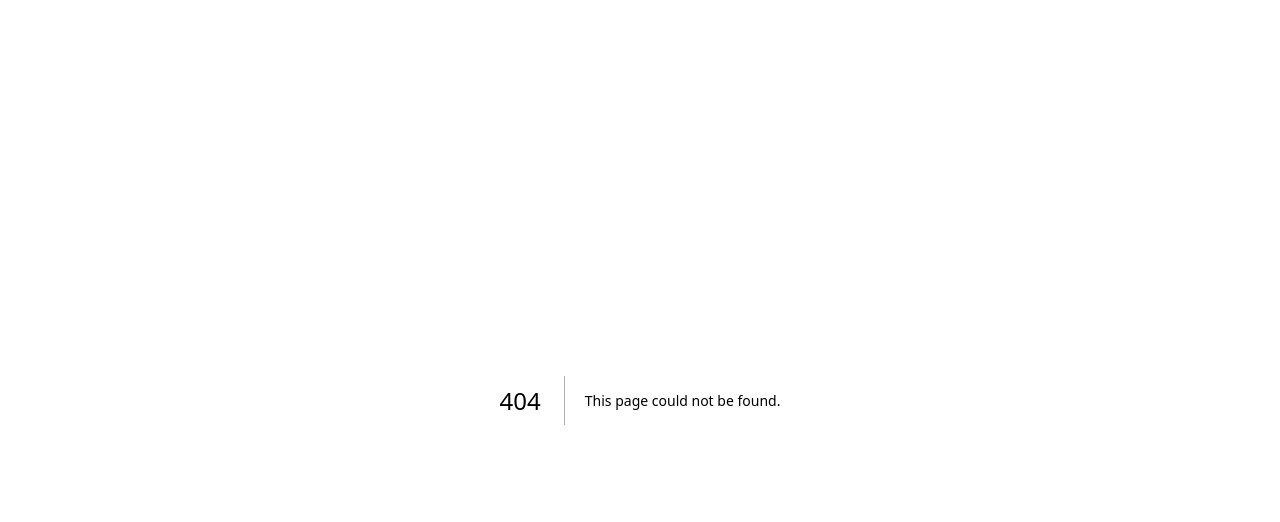
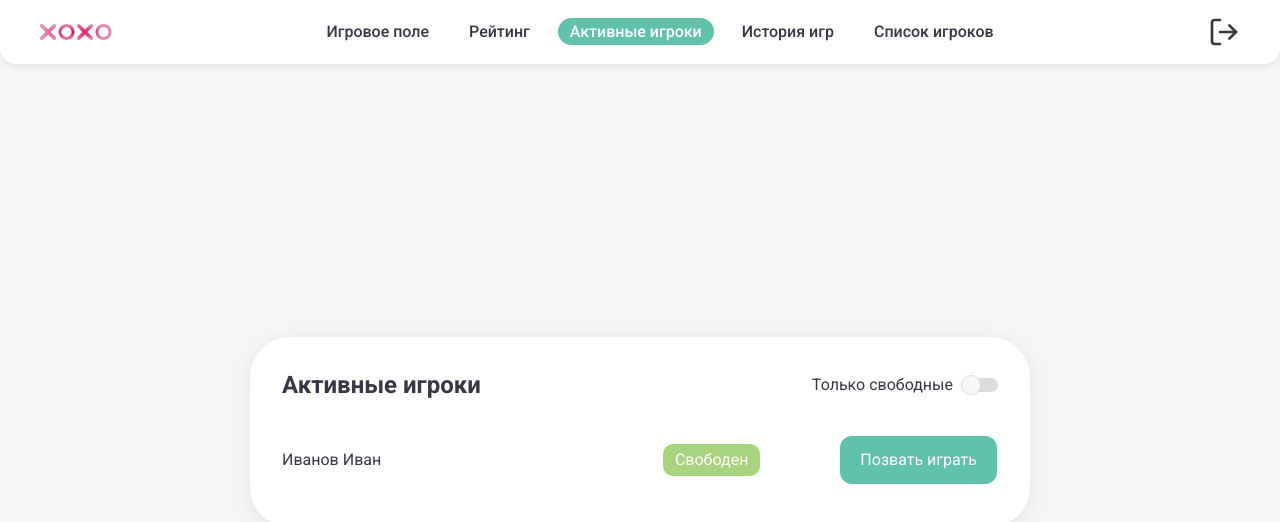
Before and after one commit to knyazWeb/tic-tac-toe-next, a Next.js app: page /active-players in a window 1280 px wide. Before the commit this address had no page. Shown: the top 522 px of the page. Built offline with nearby package versions, Linux system fonts and the light colour scheme.

Commit message:
add activePlayerPanel | playerStatusCard | switchToggle

```diff
--- /dev/null
+++ b/app/(root)/active-players/page.tsx
@@ -0,0 +1,9 @@
+import ActivePlayerPanel from "@/components/activePlayerPanel/activePlayerPanel";
+
+export default function Page() {
+  return (
+    <section className="flex justify-center items-center h-[calc(100vh-64px)]">
+      <ActivePlayerPanel />
+    </section>
+  );
+}
--- a/app/(root)/game-field/page.tsx
+++ b/app/(root)/game-field/page.tsx
@@ -6,7 +6,7 @@ import OnlinePlayProvider from "@/contexts/singlePlayProvider";
 
 export default function GameFieldPage() {
   return (
-    <section className="flex justify-between items-start mt-[37px] px-10">
+    <section className="flex justify-between items-start mt-[37px] px-10 ">
       <OnlinePlayProvider value={false}>
         <PlayersPanel />
         <GameField />
--- a/app/globals.scss
+++ b/app/globals.scss
@@ -1,6 +1,7 @@
 @tailwind base;
 @tailwind components;
 @tailwind utilities;
+
 
 body {
   @apply bg-bgGray text-base font-normal not-italic antialiased text-textDark;
--- /dev/null
+++ b/components/activePlayerPanel/activePlayerPanel.tsx
@@ -0,0 +1,19 @@
+import SwitchToggle from "@/components/ui/switchToggle/switchToggle";
+import ActivePlayerCard from "@/components/ui/activePlayerCard/activePlayerCard";
+
+export default function ActivePlayerPanel() {
+  return (
+    <div className="w-full max-w-[780px]  max-h-[855px] overflow-y-scroll scrollbar-hide p-8 bg-white rounded-[40px] shadow-container">
+      <div className="flex justify-between items-center mb-6">
+        <p className="text-2xl font-bold">Активные игроки</p>
+        <div className="flex gap-3 items-center">
+          Только свободные
+          <SwitchToggle />
+        </div>
+      </div>
+      <div>
+        <ActivePlayerCard name={"Иванов Иван"} />
+      </div>
+    </div>
+  );
+}
--- /dev/null
+++ b/components/ui/activePlayerCard/activePlayerCard.tsx
@@ -0,0 +1,31 @@
+import PlayerStatusCard from "@/components/ui/playerStatusCard/playerStatusCard";
+import CustomButton from "@/components/ui/customButton/customButton";
+
+interface ActivePlayerCardProps {
+  name: string;
+}
+
+export default function ActivePlayerCard({ name }: ActivePlayerCardProps) {
+  return (
+    <div className="w-fill max-w-[715px] h-[70px] flex justify-between items-center">
+      <div>{name}</div>
+      <div className="flex justify-between items-center gap-[80px]">
+        <div>
+          <PlayerStatusCard
+            status="Свободен"
+            size="medium"
+          />
+        </div>
+        <div>
+          <CustomButton
+            size="medium"
+            type={"button"}
+            active={true}
+          >
+            Позвать играть
+          </CustomButton>
+        </div>
+      </div>
+    </div>
+  );
+}
--- /dev/null
+++ b/components/ui/playerStatusCard/playerStatusCard.tsx
@@ -0,0 +1,14 @@
+interface PlayerStatusCardProps {
+  status: "Свободен" | "Заблокирован" | "Играет" | "Вне игры";
+  size: "small" | "medium";
+}
+
+export default function PlayerStatusCard({ status, size }: PlayerStatusCardProps) {
+  return (
+    <div
+      className={`${size === "small" ? "p-1 text-xs" : "px-3 py-1 "} ${status === "Вне игры" ? "text-textDark" : "text-white"} ${status === "Свободен" ? "bg-lightGreen" : status === "Заблокирован" ? "bg-lightRed" : status === "Играет" ? "bg-lightBlue" : "bg-[#EDEDED]"} rounded-[10px]`}
+    >
+      {status}
+    </div>
+  );
+}
--- /dev/null
+++ b/components/ui/switchToggle/switchToggle.tsx
@@ -0,0 +1,22 @@
+"use client";
+
+import { Switch } from "@headlessui/react";
+import { useState } from "react";
+
+export default function SwitchToggle() {
+  const [enabled, setEnabled] = useState(false);
+  return (
+    <Switch
+      checked={enabled}
+      onChange={setEnabled}
+      className={`${enabled ? "bg-accent" : "bg-[#DCDCDF]"} relative inline-flex h-[14px] w-[33px] items-center rounded-full`}
+    >
+      <span className="sr-only">Enable notifications</span>
+      <span
+        className={`absolute top-1/2 -left-1 -translate-y-1/2 ${
+          enabled ? "translate-x-5 bg-accentDark border-accentDark " : "translate-x-0 bg-[#F7F7F7] border-[#DCDCDF]"
+        } inline-block h-5 w-5 transform rounded-full border transition`}
+      />
+    </Switch>
+  );
+}
--- a/package.json
+++ b/package.json
@@ -21,6 +21,7 @@
     "react-hot-toast": "^2.4.1",
     "sharp": "^0.33.4",
     "socket.io-client": "^4.7.5",
+    "tailwind-scrollbar-hide": "^1.1.7",
     "zod": "^3.23.8"
   },
   "devDependencies": {
--- a/tailwind.config.ts
+++ b/tailwind.config.ts
@@ -27,6 +27,6 @@ const config: Config = {
       },
     },
   },
-  plugins: [],
+  plugins: [require("tailwind-scrollbar-hide")],
 };
 export default config;
```
Also changed, not shown: 1 other file (tests, documents, lock files or other folders).
